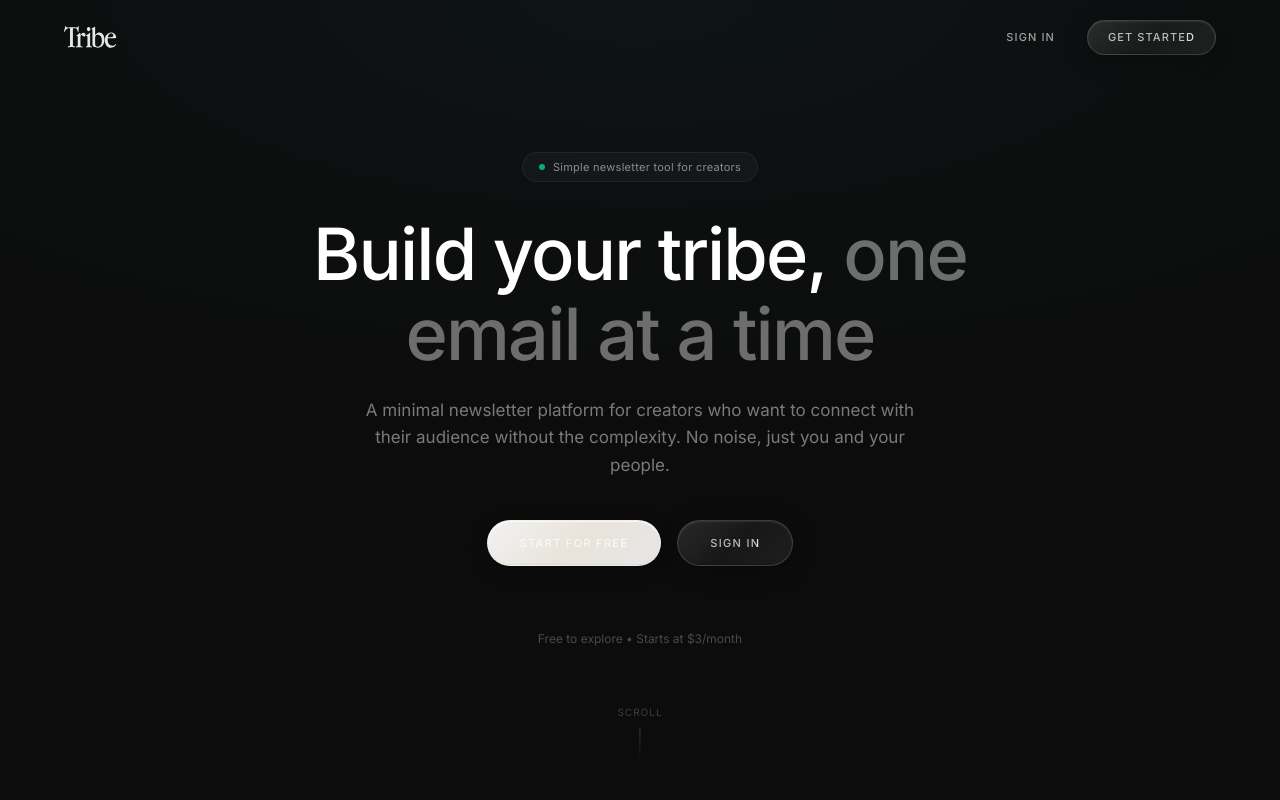
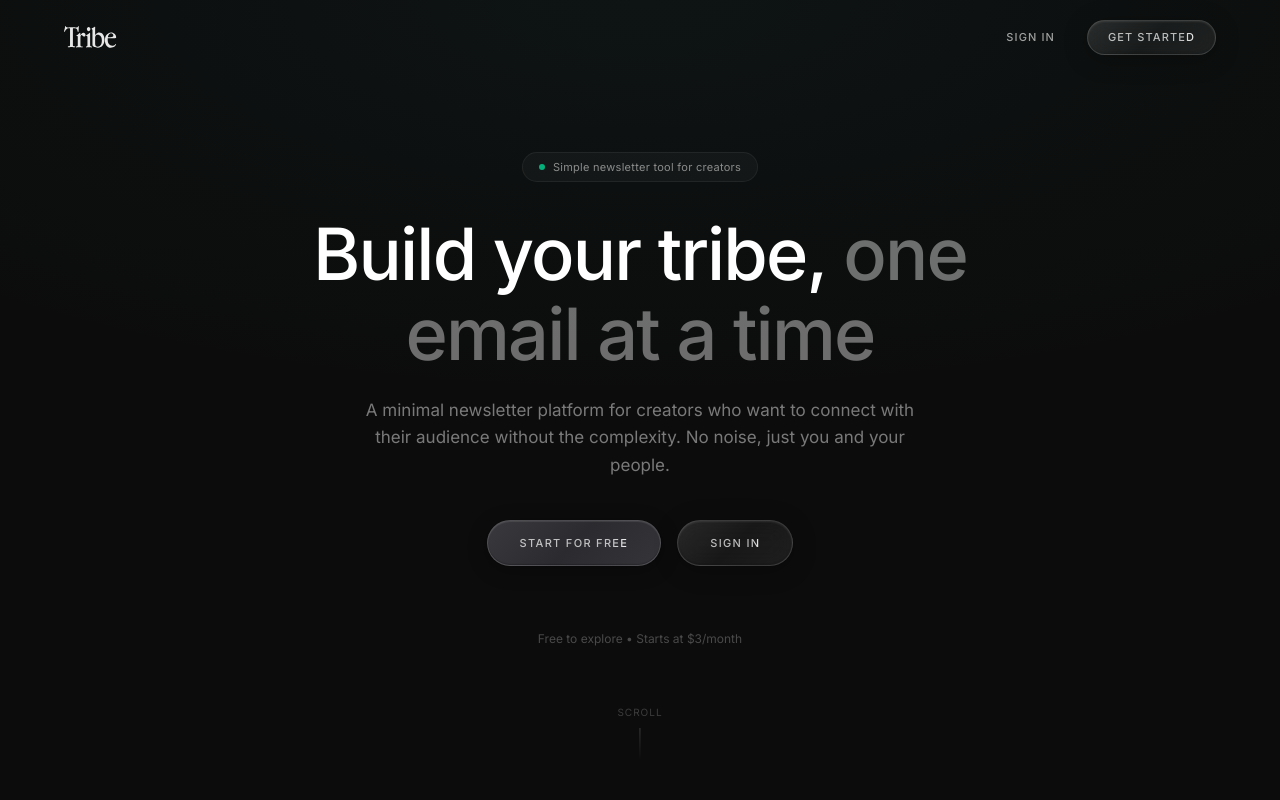
Before and after one commit to matcreates/tribe, a Next.js app: page / in a window 1280 px wide. Shown: the top 800 px of the page. Built offline with nearby package versions, Linux system fonts and the light colour scheme; no server answers.

Commit message:
Fix landing page: footer year, button colors, pricing alignment

```diff
--- a/src/app/globals.css
+++ b/src/app/globals.css
@@ -173,39 +173,45 @@ select option {
   cursor: not-allowed;
 }
 
-/* Primary CTA button - white/cream with glass effect */
+/* Primary CTA button - dark glass with white text */
 .btn-glass-primary {
   position: relative;
   overflow: hidden;
   background: linear-gradient(
     135deg,
-    rgba(255, 255, 255, 0.95) 0%,
-    rgba(245, 240, 230, 0.95) 50%,
-    rgba(255, 255, 255, 0.9) 100%
+    rgba(60, 60, 65, 0.95) 0%,
+    rgba(45, 45, 50, 0.95) 50%,
+    rgba(55, 55, 60, 0.95) 100%
   );
-  color: rgb(12, 12, 12);
-  border: 1px solid rgba(255, 255, 255, 0.3);
+  color: rgba(255, 255, 255, 0.95);
+  border: 1px solid rgba(255, 255, 255, 0.15);
   backdrop-filter: blur(8px);
   box-shadow:
-    0 4px 20px rgba(0, 0, 0, 0.2),
-    0 1px 1px rgba(255, 255, 255, 0.8) inset,
-    0 -1px 1px rgba(0, 0, 0, 0.05) inset;
+    0 4px 20px rgba(0, 0, 0, 0.3),
+    0 1px 1px rgba(255, 255, 255, 0.1) inset,
+    0 -1px 1px rgba(0, 0, 0, 0.2) inset;
   transition: all 0.3s ease;
 }
 
 .btn-glass-primary:hover {
   transform: translateY(-1px);
+  background: linear-gradient(
+    135deg,
+    rgba(70, 70, 75, 0.95) 0%,
+    rgba(55, 55, 60, 0.95) 50%,
+    rgba(65, 65, 70, 0.95) 100%
+  );
   box-shadow:
-    0 6px 25px rgba(0, 0, 0, 0.25),
-    0 1px 1px rgba(255, 255, 255, 0.9) inset,
-    0 -1px 1px rgba(0, 0, 0, 0.05) inset;
+    0 6px 25px rgba(0, 0, 0, 0.35),
+    0 1px 1px rgba(255, 255, 255, 0.15) inset,
+    0 -1px 1px rgba(0, 0, 0, 0.2) inset;
 }
 
 .btn-glass-primary .btn-glass-text::before {
   background: linear-gradient(
     90deg,
     transparent 0%,
-    rgba(0, 0, 0, 0.3) 50%,
+    rgba(255, 255, 255, 0.5) 50%,
     transparent 100%
   );
   background-size: 200% 100%;
--- a/src/app/page.tsx
+++ b/src/app/page.tsx
@@ -173,11 +173,11 @@ export default async function LandingPage() {
               style={{ background: 'rgba(255, 255, 255, 0.02)' }}
             >
               <p className="text-[13px] text-white/50 uppercase tracking-wider mb-2">Monthly</p>
-              <div className="flex items-baseline gap-1 mb-4">
+              <div className="flex items-baseline gap-1 mb-1">
                 <span className="text-[42px] font-medium text-white/90">$5</span>
                 <span className="text-[15px] text-white/40">/month</span>
               </div>
-              <p className="text-[14px] text-white/40 mb-6">Billed monthly. Cancel anytime.</p>
+              <p className="text-[14px] text-white/40 mb-6 h-5">Billed monthly. Cancel anytime.</p>
               <div className="space-y-3 mb-8">
                 {[
                   "Unlimited email sends",
@@ -217,7 +217,7 @@ export default async function LandingPage() {
                 <span className="text-[42px] font-medium text-white/90">$36</span>
                 <span className="text-[15px] text-white/40">/year</span>
               </div>
-              <p className="text-[14px] text-[#E8B84A]/70 mb-6">Just $3/month. Best value.</p>
+              <p className="text-[14px] text-[#E8B84A]/70 mb-6 h-5">Just $3/month. Best value.</p>
               <div className="space-y-3 mb-8">
                 {[
                   "Unlimited email sends",
@@ -274,7 +274,7 @@ export default async function LandingPage() {
         <div className="max-w-5xl mx-auto flex flex-col sm:flex-row items-center justify-between gap-4">
           <div className="flex items-center gap-2">
             <TribeLogo className="h-4 w-auto text-white/40" />
-            <span className="text-[12px] text-white/25">© 2025</span>
+            <span className="text-[12px] text-white/25">© 2026</span>
           </div>
           <div className="flex items-center gap-6">
             <Link href="/login" className="text-[12px] text-white/30 hover:text-white/50 transition-colors">
```
